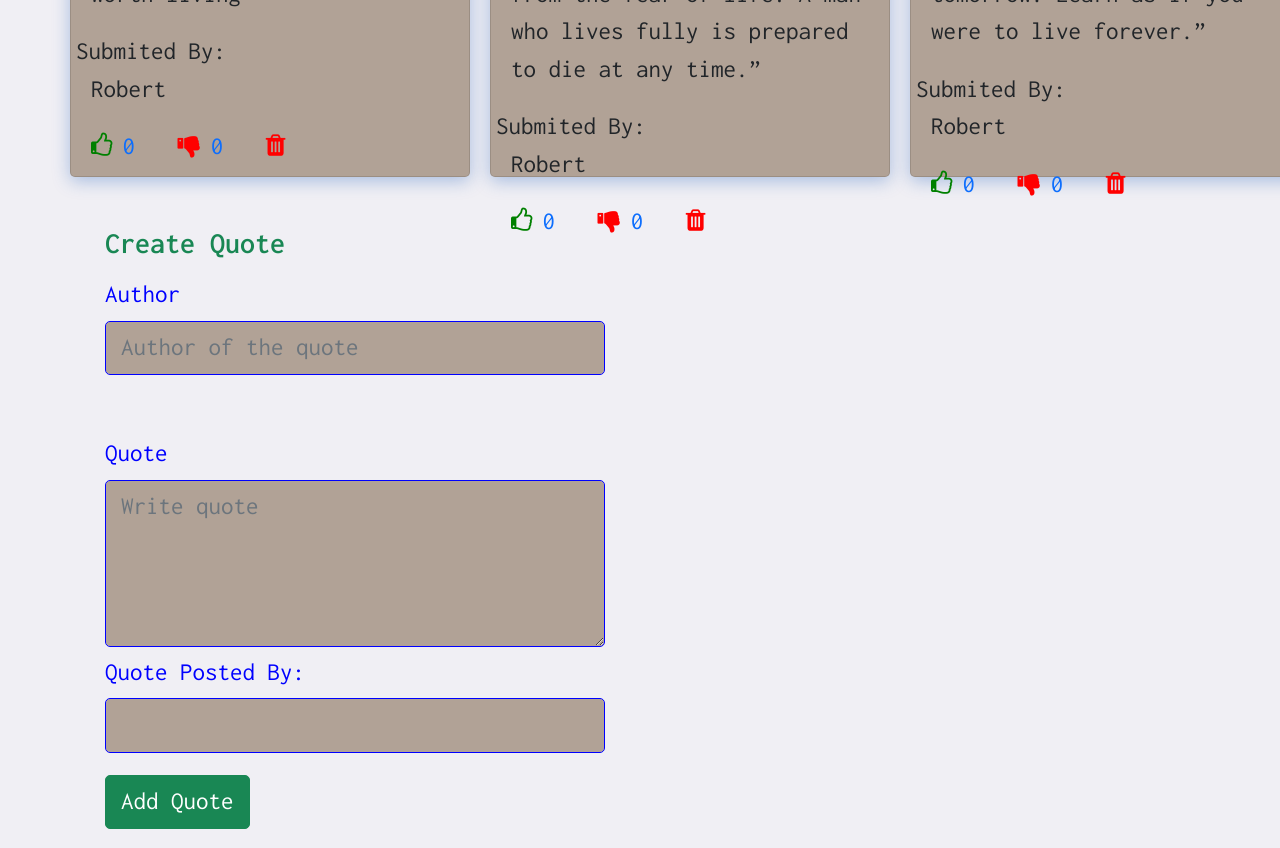
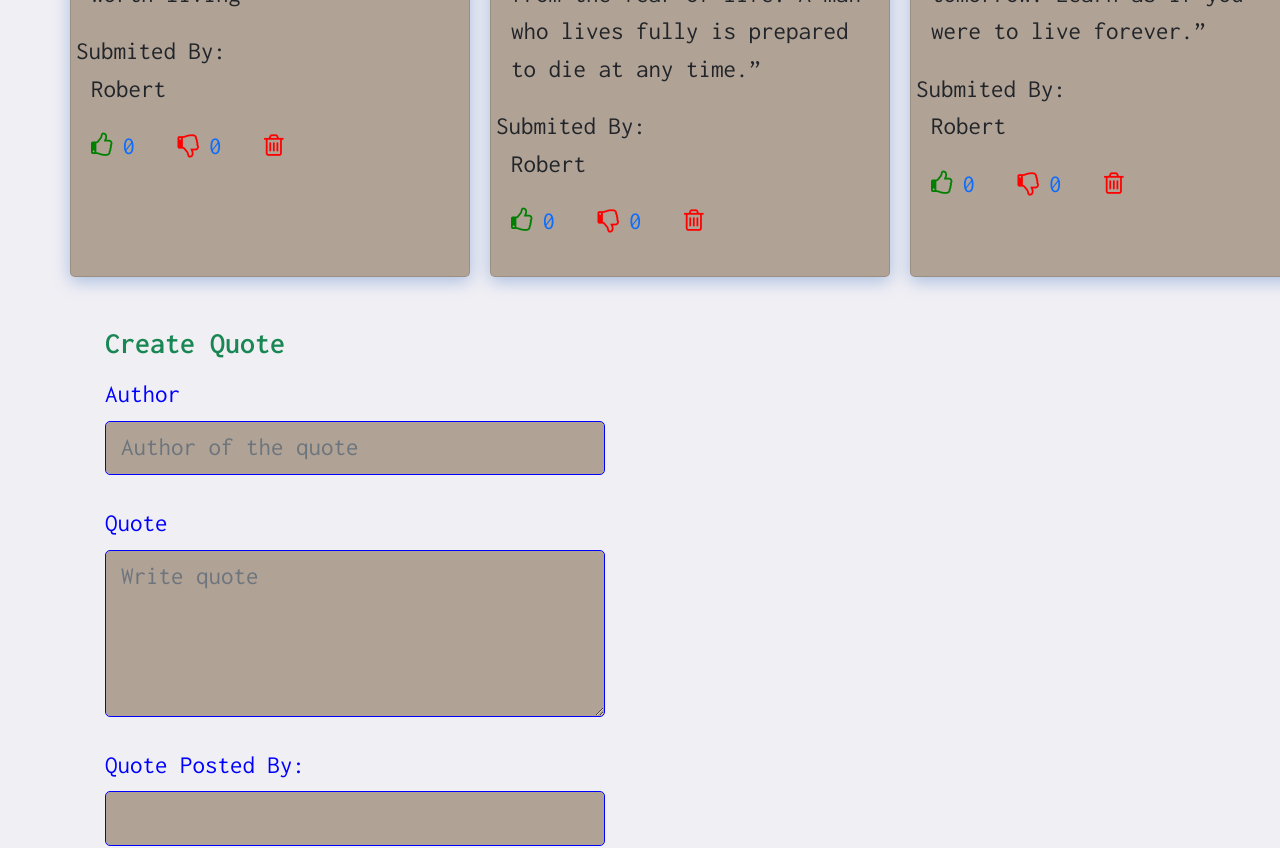
Before and after one commit to Kirugik/quotes-app, an Angular app: page / in a window 1280 px wide. Shown: the part 260-1108 px from the top of the page. Built offline with nearby package versions, Linux system fonts and the light colour scheme.

Commit message:
Create directive to highlight quote with hightest upvotes

```diff
--- a/src/app/app.module.ts
+++ b/src/app/app.module.ts
@@ -7,12 +7,14 @@ import { AppComponent } from './app.component';
 import { QuotesComponent } from './quotes/quotes/quotes.component';
 import { CreateQuoteComponent } from './create-quote/create-quote/create-quote.component';
 import { FormsModule } from '@angular/forms';
+import { HighestUpvotesDirective } from './highest-upvotes.directive';
 
 @NgModule({
   declarations: [
     AppComponent,
     QuotesComponent,
-    CreateQuoteComponent
+    CreateQuoteComponent,
+    HighestUpvotesDirective
   ],
   imports: [
     BrowserModule,
--- a/src/app/create-quote/create-quote/create-quote.component.html
+++ b/src/app/create-quote/create-quote/create-quote.component.html
@@ -15,7 +15,7 @@
             </div>
 
             <!-- Quote textarea -->
-            <div class="form-group mt-5">
+            <div class="form-group mt-4">
                 <label for="quote">Quote</label>
                 <textarea [(ngModel)]="newQuote.quote" class="form-control" id="quote" rows="4" name="quote" placeholder="Write quote" #quote='ngModel' required></textarea>
                 <div [hidden]="quote.valid || quote.pristine" class="alert alert-danger">
@@ -24,7 +24,7 @@
             </div>
 
             <!-- Publisher of the quote -->
-            <div class="form-group">
+            <div class="form-group mt-4">
                 <label for="publisher">Quote Posted By:</label>
                 <input [(ngModel)]="newQuote.submitedBy" class="form-control" id="publisher" rows="4" name="publisher" #publisher='ngModel' required>
                 <div [hidden]="publisher.valid || publisher.pristine" class="alert alert-danger">
--- /dev/null
+++ b/src/app/highest-upvotes.directive.ts
@@ -0,0 +1,10 @@
+import { Directive } from '@angular/core';
+
+@Directive({
+  selector: '[appHighestUpvotes]'
+})
+export class HighestUpvotesDirective {
+
+  constructor() { }
+
+}
--- a/src/app/quotes/quotes/quotes.component.css
+++ b/src/app/quotes/quotes/quotes.component.css
@@ -6,6 +6,8 @@
 }
 
 .card {
+  width: 400px;
+  height: 400px;
   background-color: #b1a296;
   box-shadow: 0 4px 17px rgba(32, 94, 187, 0.35);
   transform: translateY(-3px);
--- a/src/app/quotes/quotes/quotes.component.html
+++ b/src/app/quotes/quotes/quotes.component.html
@@ -4,7 +4,7 @@
     <!-- existing quotes page -->
     <div class='quotes d-flex flex-row'>
       <div *ngFor='let quote of quotes;let delete =index' class="mb-4 d-flex align-items-stretch">
-        <div class="card mx-2" style="width: 400px; height: 300px;">
+        <div class="card mx-2">
           <div class="card-body">
             <h5 class="card-title">{{quote.author}}</h5>
             <p class="card-text">{{quote.quote}}</p>
@@ -14,10 +14,10 @@
                 <i style='color:green'(click)='upVote(quote)' class="fa fa-thumbs-o-up"></i>{{quote.upvote}}
               </a>
               <a class="pr-5">
-                <i style='color:red' (click)='downVote(quote)' class="fa fa-thumbs-down"></i>{{quote.downvote}}
+                <i style='color:red' (click)='downVote(quote)' class="fa fa-thumbs-o-down"></i>{{quote.downvote}}
               </a>
               <a>
-                <i  (click)= 'quoteDelete($event,delete)' style='color:red'  class="fa fa-trash"></i>
+                <i  (click)= 'quoteDelete($event,delete)' style='color:red'  class="fa fa-trash-o"></i>
               </a>
             </span>
           </div>
```
Also changed, not shown: 1 other file (tests, documents, lock files or other folders).
